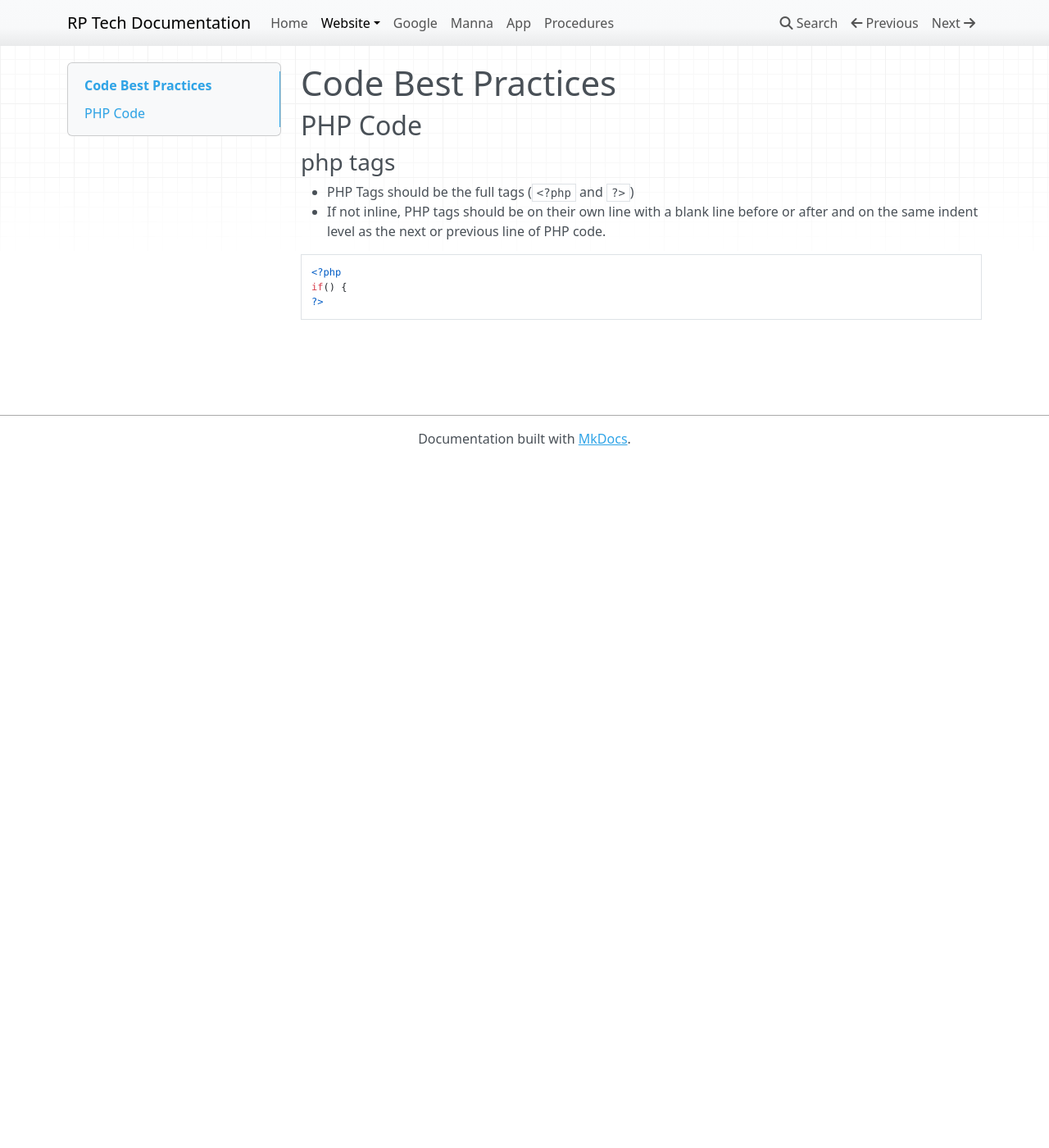
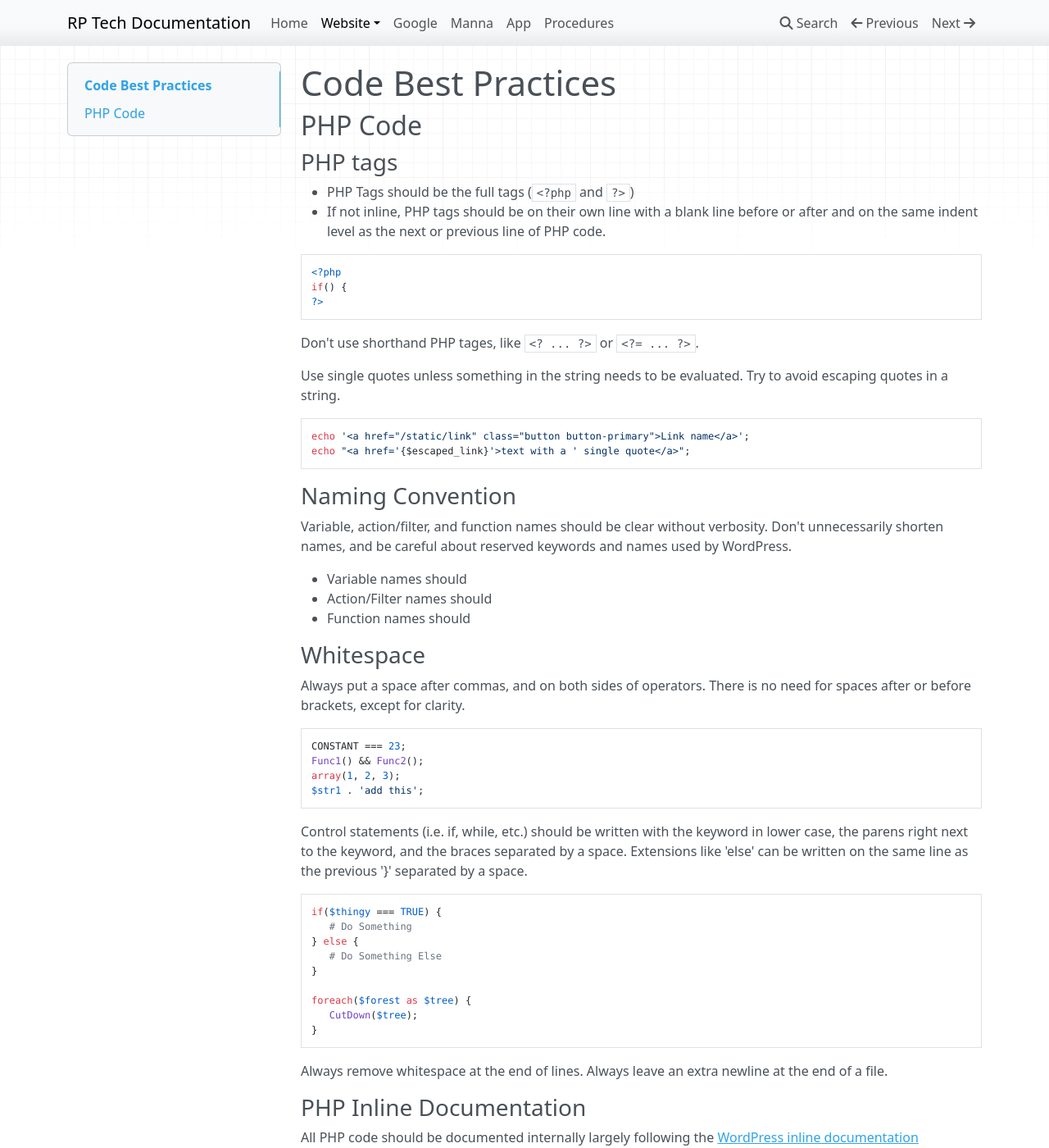
Before and after one commit to ReformedPerspective/rpdocs, an MkDocs documentation site: the page built from docs/website/php.md, in a window 1280 px wide and 1400 px high. Shown: the whole window at 82% size. Built offline with MkDocs 1.6.1, drawn with Linux system fonts in a browser that asks for light colours; nearby versions of some CDN libraries; some of the changed text lies outside the part shown.

Commit message:
Add more detailed PHP docs

````diff
--- a/docs/website/php.md
+++ b/docs/website/php.md
@@ -2,7 +2,7 @@
 
 ## PHP Code
 
-### php tags
+### PHP tags
 
 - PHP Tags should be the full tags (`<?php` and `?>`)
 - If not inline, PHP tags should be on their own line with a blank line before or after and on the same indent level as the next or previous line of PHP code.
@@ -12,3 +12,55 @@
 if() {
 ?>
 ```
+
+Don't use shorthand PHP tages, like `<? ... ?>` or `<?= ... ?>`.
+
+Use single quotes unless something in the string needs to be evaluated. Try to avoid escaping quotes in a string.
+
+```php
+echo '<a href="/static/link" class="button button-primary">Link name</a>';
+echo "<a href='{$escaped_link}'>text with a ' single quote</a>";
+```
+
+### Naming Convention
+
+Variable, action/filter, and function names should be clear without verbosity. Don't unnecessarily shorten names, and be careful about reserved keywords and names used by WordPress.
+
+- Variable names should
+- Action/Filter names should
+- Function names should
+
+### Whitespace
+
+Always put a space after commas, and on both sides of operators. There is no need for spaces after or before brackets, except for clarity.
+
+```php
+CONSTANT === 23;
+Func1() && Func2();
+array(1, 2, 3);
+$str1 . 'add this';
+```
+
+Control statements (i.e. if, while, etc.) should be written with the keyword in lower case, the parens right next to the keyword, and the braces separated by a space. Extensions like 'else' can be written on the same line as the previous '}' separated by a space.
+
+```php
+if($thingy === TRUE) {
+   # Do Something
+} else {
+   # Do Something Else
+}
+
+foreach($forest as $tree) {
+   CutDown($tree);
+}
+```
+
+Always remove whitespace at the end of lines. Always leave an extra newline at the end of a file.
+
+### PHP Inline Documentation
+
+All PHP code should be documented internally largely following the [WordPress inline documentation standards](https://developer.wordpress.org/coding-standards/inline-documentation-standards/php/). If these standards are followed, then most IDEs will detect the information and show it when needed. This makes it much easier to write code in a consistent way.
+
+#### examples
+
+1.
````
